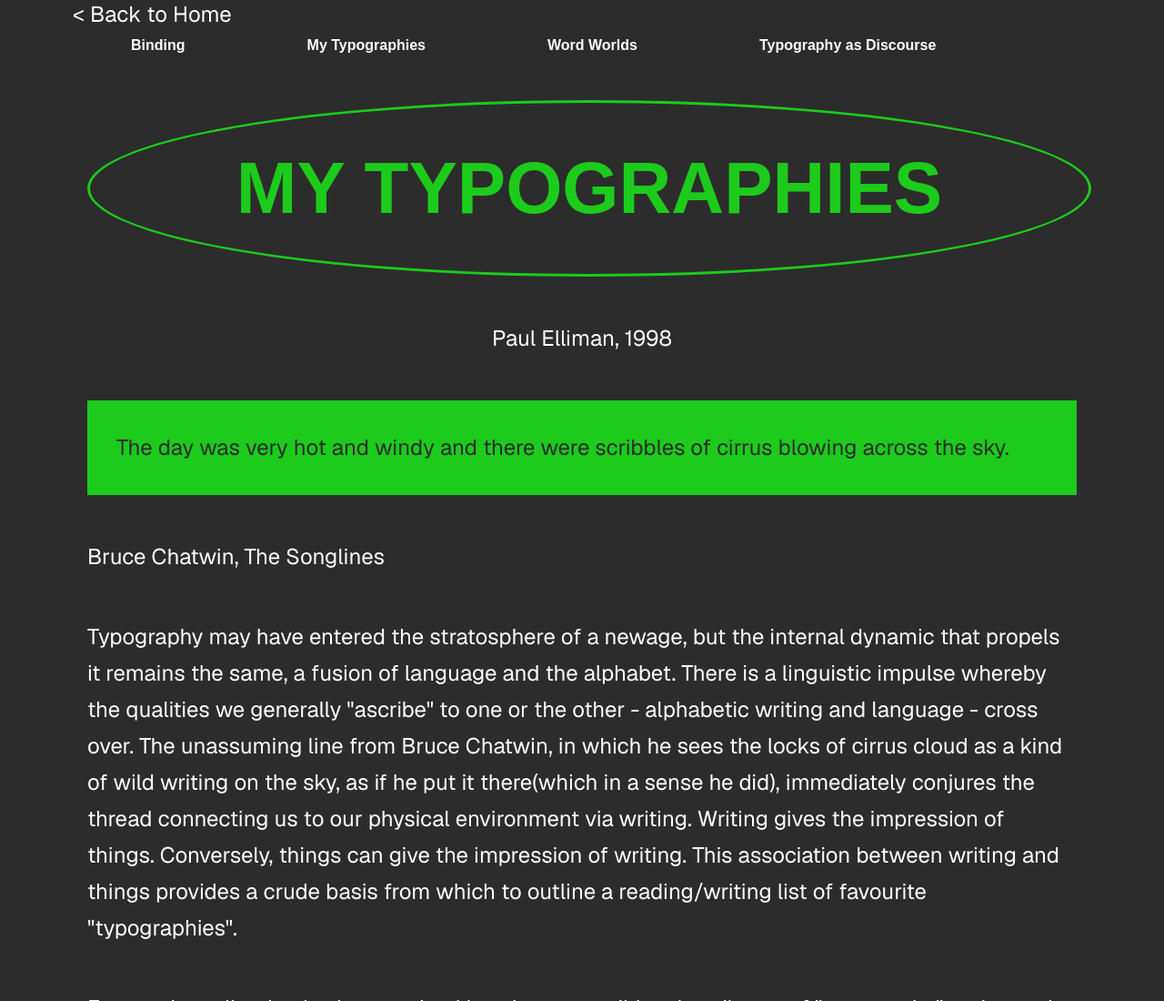
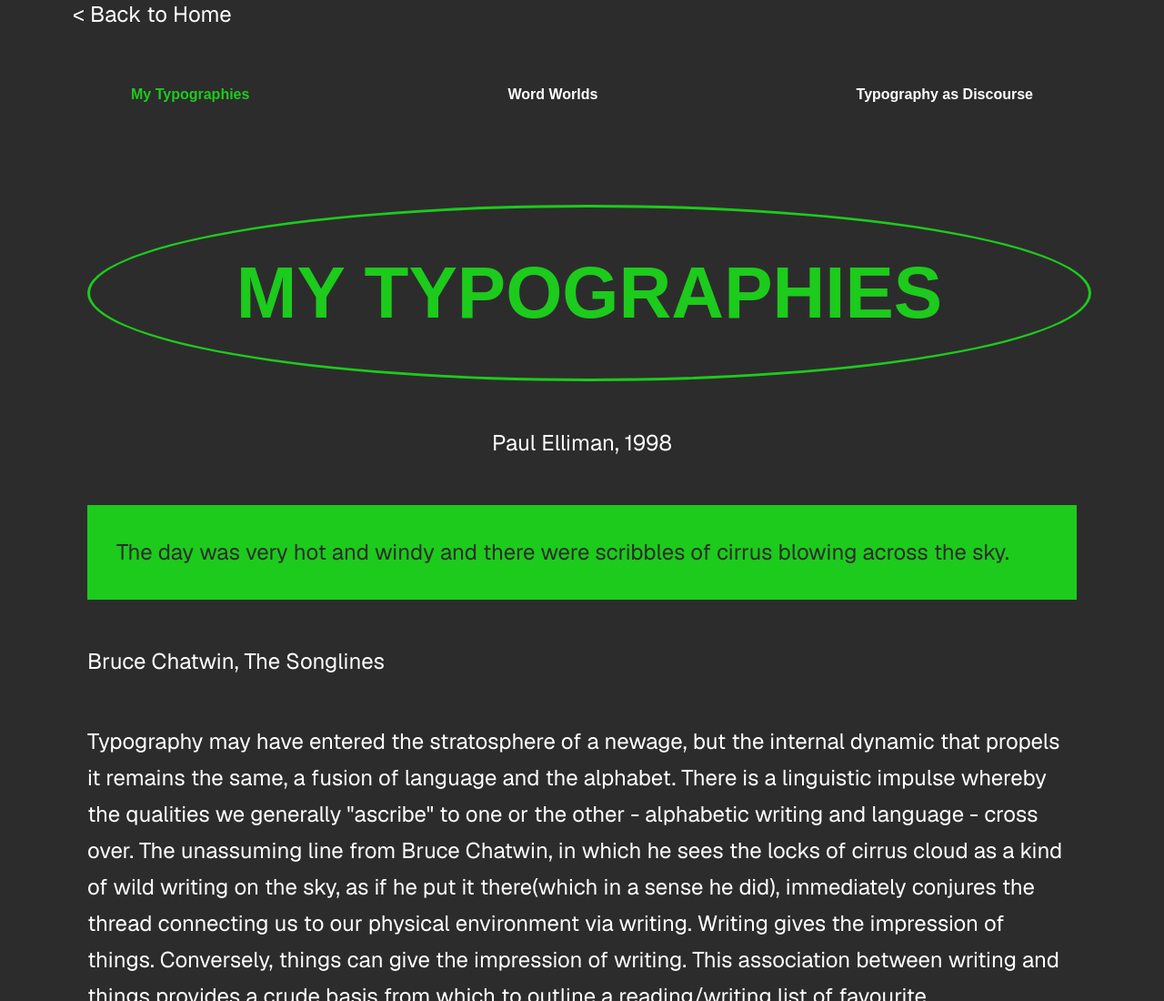
Before and after one commit to songj285/binding, a plain HTML site: page my-typographies/index.html in a window 1280 px wide. Shown: the top 1100 px of the page at 91% size. Drawn offline with nearby package versions, Linux system fonts and the light colour scheme; a web font is replaced by a local one.

Commit message:
toc display flex

```diff
--- a/discourse/style.css
+++ b/discourse/style.css
@@ -48,13 +48,22 @@ p{
 	line-height: 2.5rem;
 }
 
+ul{
+	display: flex;
+	flex-direction: row;
+	justify-content: space-between;
+}
+
 li{
-	display: inline;
 	margin: var(--space-lg);
 	font-family: var(--font-title);
 	font-weight: 800;
 	font-size: var(--font-sm);
 	border: 0;
+}
+
+.active{
+	color: var(--color-point);
 }
 
 .number{
--- a/my-typographies/index.html
+++ b/my-typographies/index.html
@@ -15,7 +15,6 @@
 		<nav>
 			<a id= "back-home" href="../"> < Back to Home</a>
 			<ul>
-				<li><a href="../">Binding</a></li>
 				<li><a class="active" href="../my-typographies/">My Typographies</a></li>
 				<li><a href="../word-worlds/">Word Worlds</a></li>
 				<li><a href="../discourse/">Typography as Discourse</a></li>
--- a/my-typographies/style.css
+++ b/my-typographies/style.css
@@ -61,15 +61,22 @@ p{
 	line-height: 2.5rem;
 }
 
+ul{
+	display: flex;
+	flex-direction: row;
+	justify-content: space-between;
+}
+
 li{
-	display: inline;
-	justify-content: center;
-	align-items: center;
 	margin: var(--space-lg);
 	font-family: var(--font-title);
 	font-weight: 800;
 	font-size: var(--font-sm);
 	border: 0;
+}
+
+.active{
+	color: var(--color-point);
 }
 
 .number{
--- a/styles/common.css
+++ b/styles/common.css
@@ -1,29 +1,36 @@
+/*base styles*/
 /*base styles*/
 :root{
 	--base-type: 1rem;
 
-	--color-bg: rgb(210, 203, 191);
-	--color-font: black;
-	--color-base: white;
-
-	--font-body: 'Cardo', serif;
-	--font-title: 'Helvetica', serif;
+	--font-body:'Geist', 'Manrope', sans-serif;
+	--font-title: 'Space Grotesk', 'Syne', sans-serif;
 
 	--font-sm: 1rem;
-	--font-md: calc(var(--type-sm)*2);
-	--font-lg: calc(var(--type-sm)*3);
+	--font-md: calc(var(--font-sm)*2);
+	--font-lg: calc(var(--font-sm)*3);
 
-	--space-sm: 2rem;
+	--color-bg: rgb(45, 44, 44);
+	--color-font: white;
+	--color-point: rgb(28, 203, 28);
+
+	--space-sm: 1rem;
 	--space-md: calc(var(--space-sm)*2);
+	--space-lg: calc(var(--space-sm)*3);
 
 	/*base color&font*/
 	background-color: var(--color-bg);
 	color: var(--color-font);
+
 }
 
 body{
 	max-inline-size: 70rem;
 	margin: auto; /*makes it to center*/
+
+		@media screen {
+
+		}
 }
 
 h1{
@@ -38,8 +45,8 @@ li{
 	text-align: center;
 	margin: var(--space-sm);
 	font-family: var(--font-title);
-	font-weight: 800;
-	font-size: var(--font-lg);
+	font-weight: 500;
+	font-size: var(--font-md);
 	border: solid;
 	border-radius: 100%;
 	border-color: var(--color-font);
@@ -47,7 +54,8 @@ li{
 }
 
 .explanation{
-	font-family: 'Helvetica', serif;
+	font-family: var(--font-title);
+	text-align: center;
 	margin: var(--space-sm);
 	line-height: 1.5rem;
 	opacity: 60%;
--- a/word-worlds/style.css
+++ b/word-worlds/style.css
@@ -48,13 +48,22 @@ p{
 	line-height: 2.5rem;
 }
 
+ul{
+	display: flex;
+	flex-direction: row;
+	justify-content: space-between;
+}
+
 li{
-	display: inline;
 	margin: var(--space-lg);
 	font-family: var(--font-title);
 	font-weight: 800;
 	font-size: var(--font-sm);
 	border: 0;
+}
+
+.active{
+	color: var(--color-point);
 }
 
 .number{
```
Also changed, not shown: discourse/index.html (+0 -1 lines), index.html (+1 -1 lines), word-worlds/index.html (+0 -1 lines).
